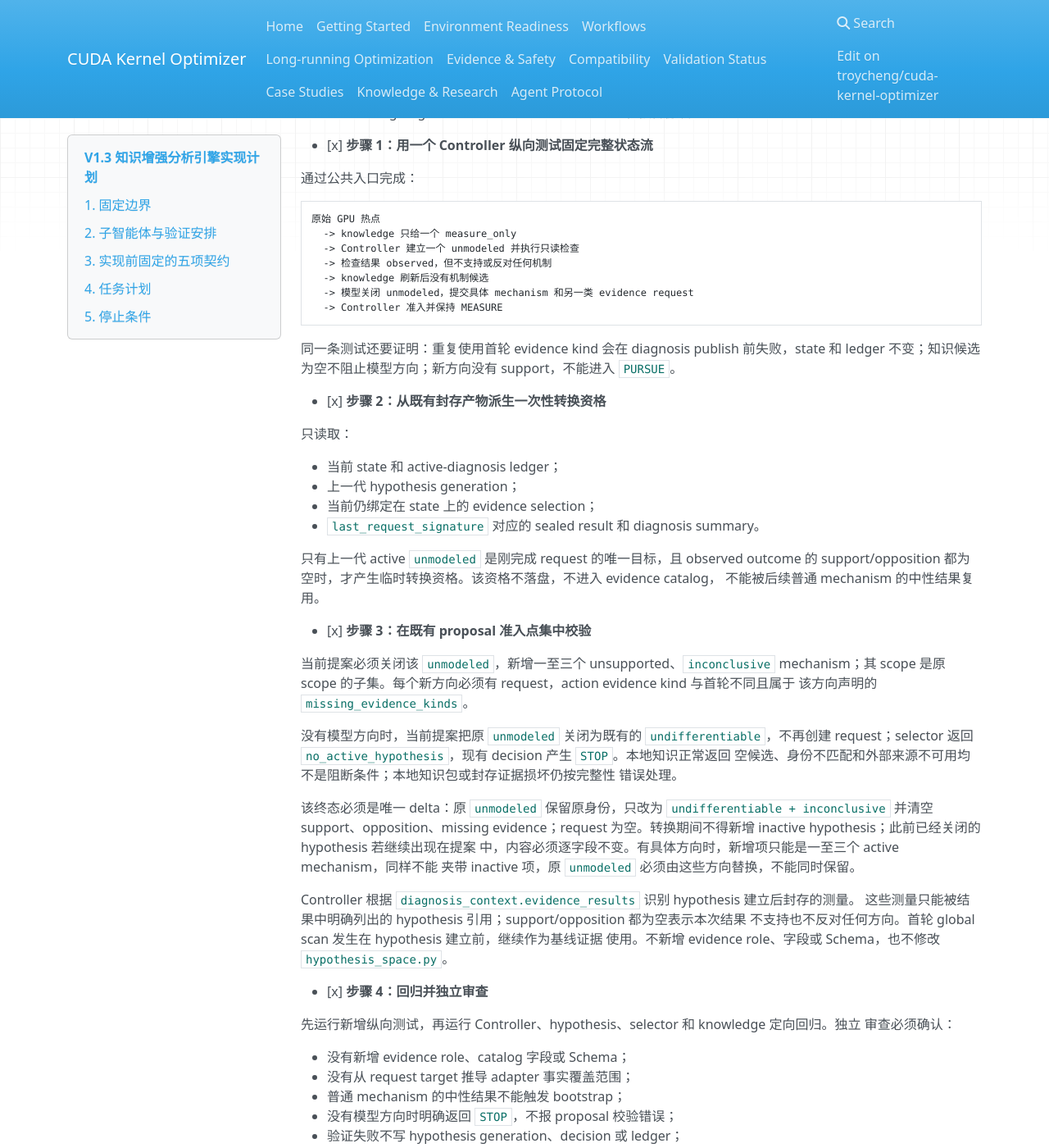
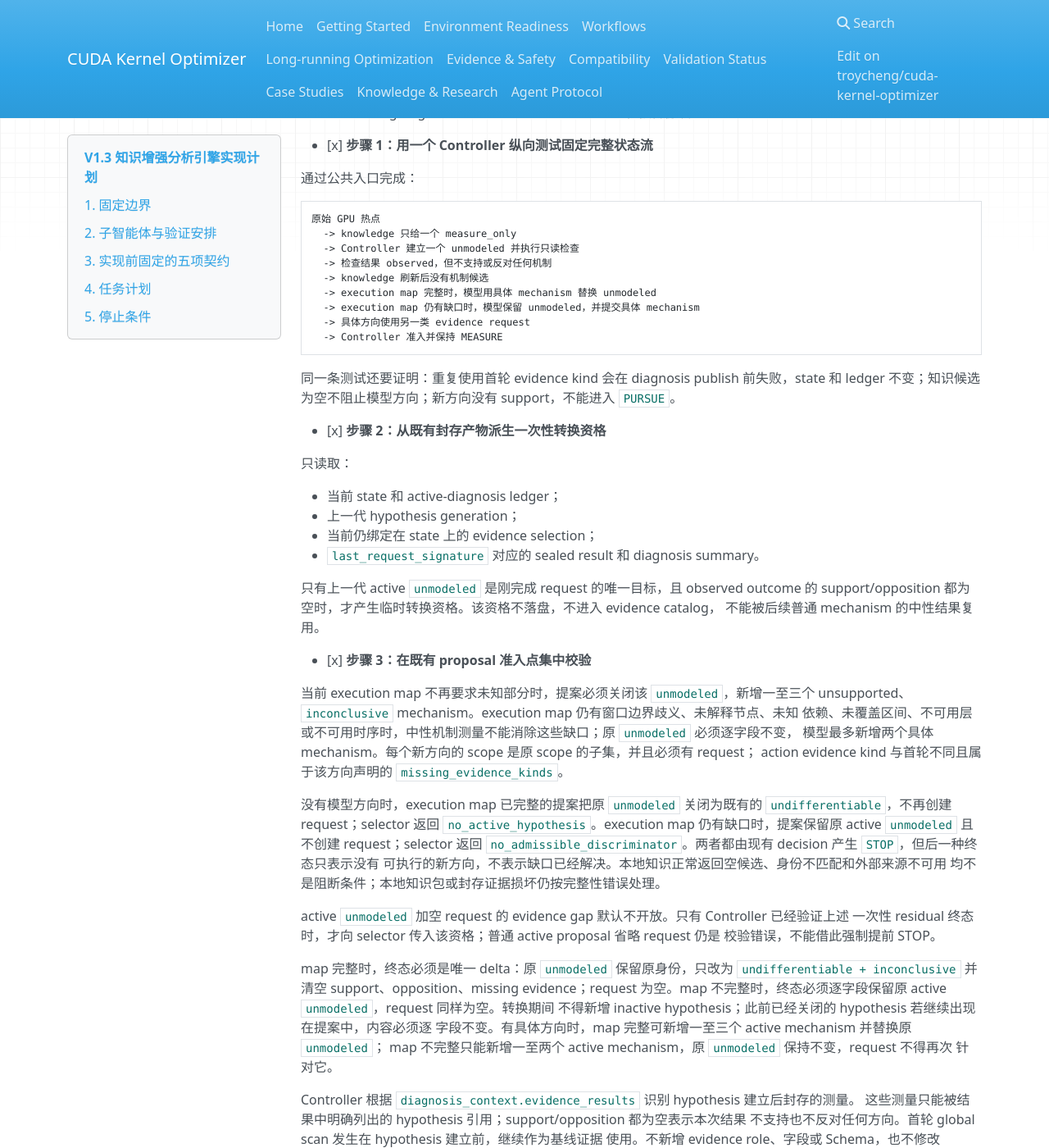
Before and after one commit to troycheng/cuda-kernel-optimizer, an MkDocs documentation site: the page built from docs/maintenance/v1.3-implementation-plan.md, in a window 1280 px wide and 1400 px high, scrolled down 20000 px. Shown: the whole window at 82% size. Built offline with MkDocs 1.6.1, drawn with Linux system fonts in a browser that asks for light colours; nearby versions of some CDN libraries; some of the changed text lies outside the part shown.

Commit message:
fix: preserve execution-map residual diagnosis

````diff
--- a/docs/maintenance/v1.3-implementation-plan.md
+++ b/docs/maintenance/v1.3-implementation-plan.md
@@ -975,8 +975,9 @@ git commit -m "fix: bootstrap v1.3 from raw profile evidence"
 **修改范围：**
 
 - `skills/cuda-kernel-optimizer/scripts/workload_controller.py`
-- `skills/cuda-kernel-optimizer/scripts/evidence_selector.py`，仅补齐“没有 active hypothesis”
-  的终态，不改排序和成本规则
+- `skills/cuda-kernel-optimizer/scripts/evidence_selector.py`，补齐“没有 active hypothesis”
+  终态和 Controller 明确授权的一次性 empty-unmodeled residual 终态，不改普通 request
+  的准入、排序和成本规则
 - `tests/test_active_diagnosis_vertical.py`
 - `tests/test_evidence_selector.py`
 - `tests/test_workload_controller.py`
@@ -999,7 +1000,9 @@ git commit -m "fix: bootstrap v1.3 from raw profile evidence"
   -> Controller 建立一个 unmodeled 并执行只读检查
   -> 检查结果 observed，但不支持或反对任何机制
   -> knowledge 刷新后没有机制候选
-  -> 模型关闭 unmodeled，提交具体 mechanism 和另一类 evidence request
+  -> execution map 完整时，模型用具体 mechanism 替换 unmodeled
+  -> execution map 仍有缺口时，模型保留 unmodeled，并提交具体 mechanism
+  -> 具体方向使用另一类 evidence request
   -> Controller 准入并保持 MEASURE
 ```
 
@@ -1021,20 +1024,31 @@ support/opposition 都为空时，才产生临时转换资格。该资格不落
 
 - [x] **步骤 3：在既有 proposal 准入点集中校验**
 
-当前提案必须关闭该 `unmodeled`，新增一至三个 unsupported、`inconclusive` mechanism；其
-scope 是原 scope 的子集。每个新方向必须有 request，action evidence kind 与首轮不同且属于
-该方向声明的 `missing_evidence_kinds`。
+当前 execution map 不再要求未知部分时，提案必须关闭该 `unmodeled`，新增一至三个
+unsupported、`inconclusive` mechanism。execution map 仍有窗口边界歧义、未解释节点、未知
+依赖、未覆盖区间、不可用层或不可用时序时，中性机制测量不能消除这些缺口；原 `unmodeled`
+必须逐字段不变，
+模型最多新增两个具体 mechanism。每个新方向的 scope 是原 scope 的子集，并且必须有 request；
+action evidence kind 与首轮不同且属于该方向声明的 `missing_evidence_kinds`。
 
-没有模型方向时，当前提案把原 `unmodeled` 关闭为既有的 `undifferentiable`，不再创建
-request；selector 返回 `no_active_hypothesis`，现有 decision 产生 `STOP`。本地知识正常返回
-空候选、身份不匹配和外部来源不可用均不是阻断条件；本地知识包或封存证据损坏仍按完整性
-错误处理。
+没有模型方向时，execution map 已完整的提案把原 `unmodeled` 关闭为既有的
+`undifferentiable`，不再创建 request；selector 返回 `no_active_hypothesis`。execution map
+仍有缺口时，提案保留原 active `unmodeled` 且不创建 request；selector 返回
+`no_admissible_discriminator`。两者都由现有 decision 产生 `STOP`，但后一种终态只表示没有
+可执行的新方向，不表示缺口已经解决。本地知识正常返回空候选、身份不匹配和外部来源不可用
+均不是阻断条件；本地知识包或封存证据损坏仍按完整性错误处理。
 
-该终态必须是唯一 delta：原 `unmodeled` 保留原身份，只改为
+active `unmodeled` 加空 request 的 evidence gap 默认不开放。只有 Controller 已经验证上述
+一次性 residual 终态时，才向 selector 传入该资格；普通 active proposal 省略 request 仍是
+校验错误，不能借此强制提前 STOP。
+
+map 完整时，终态必须是唯一 delta：原 `unmodeled` 保留原身份，只改为
 `undifferentiable + inconclusive` 并清空 support、opposition、missing evidence；request
-为空。转换期间不得新增 inactive hypothesis；此前已经关闭的 hypothesis 若继续出现在提案
-中，内容必须逐字段不变。有具体方向时，新增项只能是一至三个 active mechanism，同样不能
-夹带 inactive 项，原 `unmodeled` 必须由这些方向替换，不能同时保留。
+为空。map 不完整时，终态必须逐字段保留原 active `unmodeled`，request 同样为空。转换期间
+不得新增 inactive hypothesis；此前已经关闭的 hypothesis 若继续出现在提案中，内容必须逐
+字段不变。有具体方向时，map 完整可新增一至三个 active mechanism 并替换原 `unmodeled`；
+map 不完整只能新增一至两个 active mechanism，原 `unmodeled` 保持不变，request 不得再次
+针对它。
 
 Controller 根据 `diagnosis_context.evidence_results` 识别 hypothesis 建立后封存的测量。
 这些测量只能被结果中明确列出的 hypothesis 引用；support/opposition 都为空表示本次结果
@@ -1057,6 +1071,10 @@ Controller 根据 `diagnosis_context.evidence_results` 识别 hypothesis 建立
 
 旧 Iter0 和失败运行只读保留。新运行从 Iter0 副本开始，至少封存“首轮只读检查”和“模型具体
 方向准入”两个真实决策点，再进入既定六点回放与发布门禁。
+
+2026-07-29 的首次真实子运行补充了一个必须保留的验收条件：当 Nsys execution map 同时包含
+`boundary_ambiguous` 和 unexplained nodes 时，首轮中性检查不能关闭 active `unmodeled`；
+Controller 必须允许它与最多两个具体方向并存。只在无缺口 fixture 上通过，不算完成本步骤。
 
 ### 任务 6：发布验证和文档收口
 
````
Also changed, not shown: docs/maintenance/v1.3-knowledge-engine-design.md (+27 -17 lines), 5 other files.
